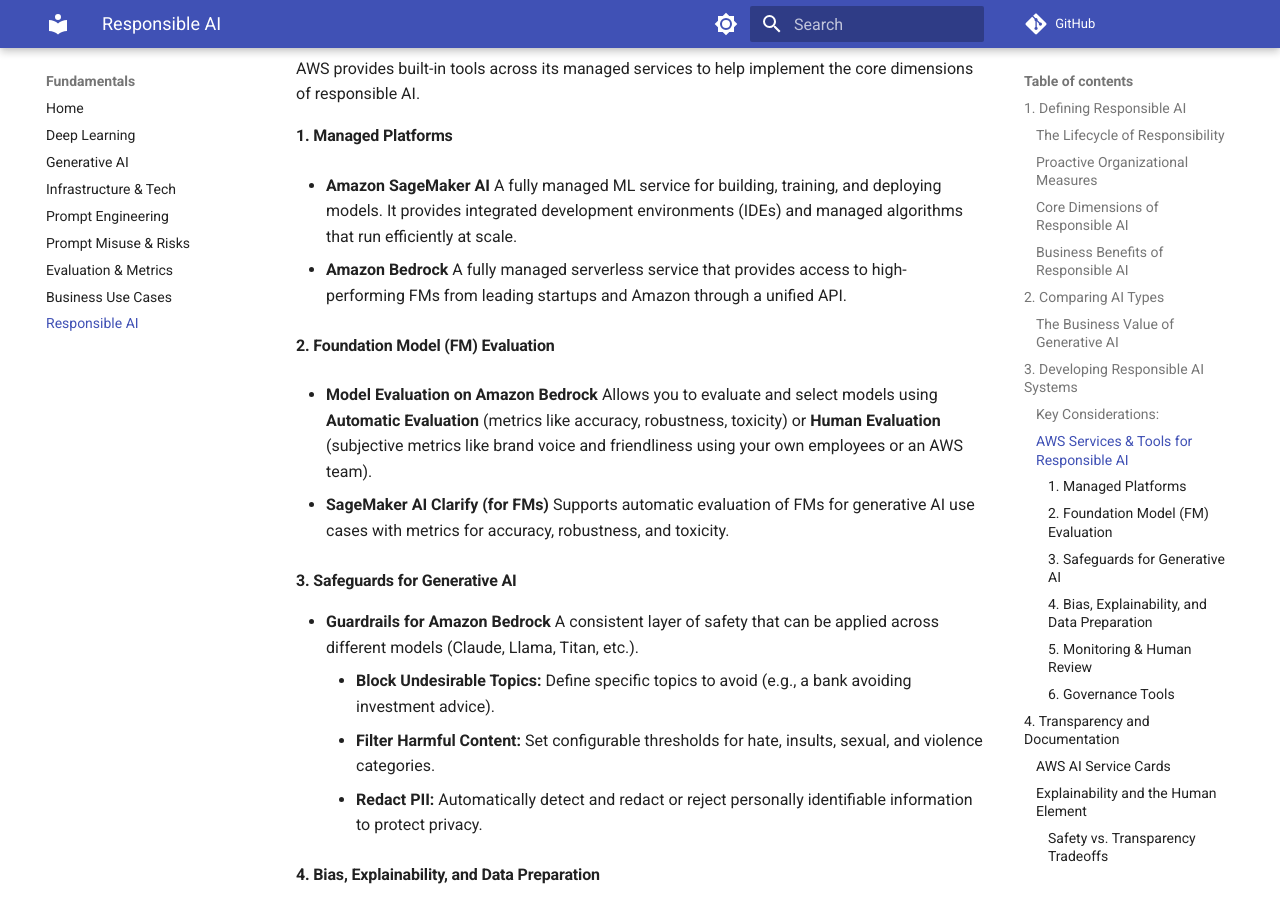
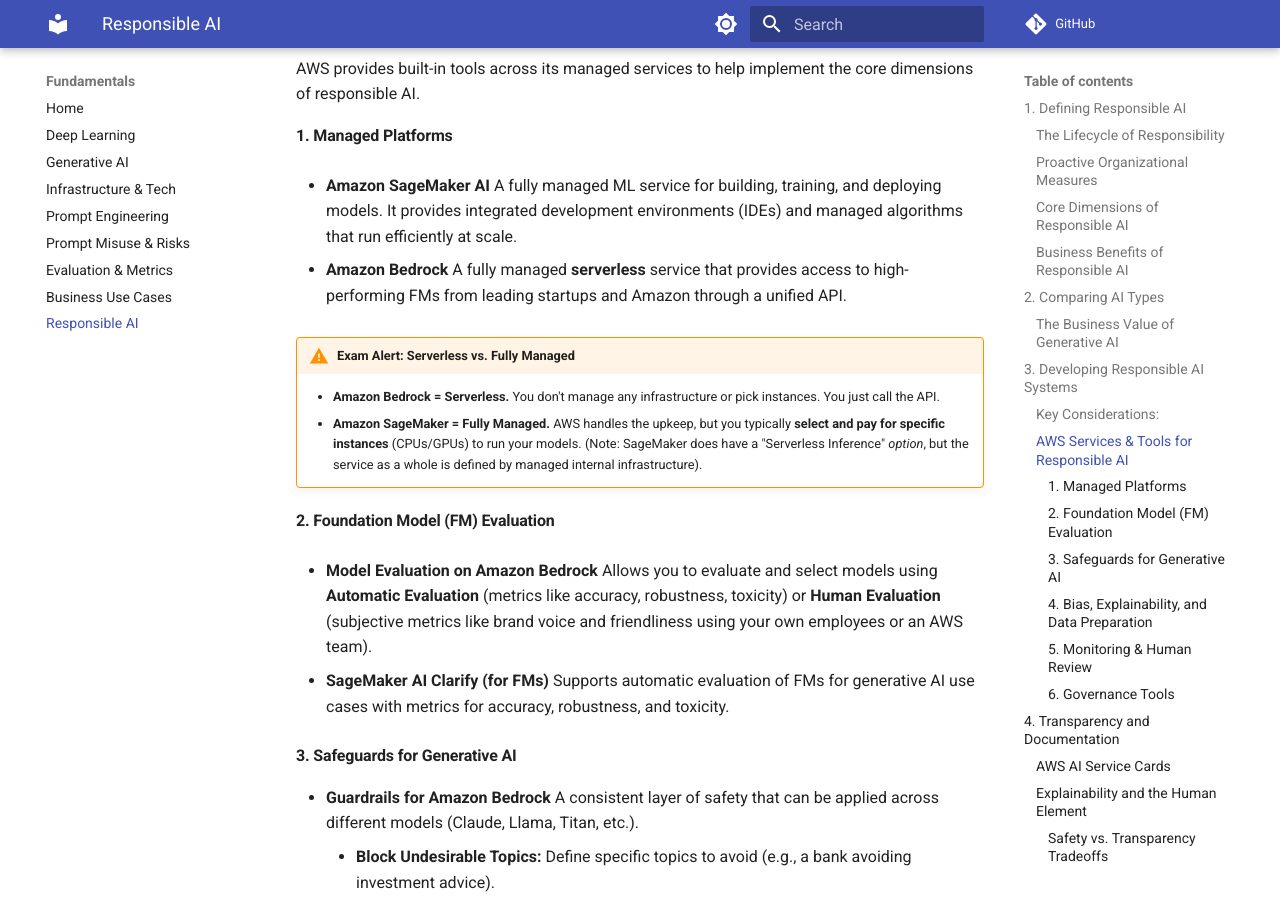
Before and after one commit to kvcenation5/aws-ai-practitioner-exam, an MkDocs documentation site: the page built from docs/09-responsible-ai.md, in a window 1280 px wide and 900 px high, scrolled down 3328 px. Built offline with MkDocs 1.6.1 and Material for MkDocs 9.7.7, drawn with Linux system fonts in a browser that asks for light colours; comment, search, counter and statistics services are not loaded.

Commit message:
Clarify serverless vs managed distinction for Bedrock and SageMaker

```diff
--- a/docs/09-responsible-ai.md
+++ b/docs/09-responsible-ai.md
@@ -104,7 +104,11 @@
     A fully managed ML service for building, training, and deploying models. It provides integrated development environments (IDEs) and managed algorithms that run efficiently at scale.
 
 *   **Amazon Bedrock**
-    A fully managed serverless service that provides access to high-performing FMs from leading startups and Amazon through a unified API.
+    A fully managed **serverless** service that provides access to high-performing FMs from leading startups and Amazon through a unified API.
+
+!!! warning "Exam Alert: Serverless vs. Fully Managed"
+    - **Amazon Bedrock = Serverless.** You don't manage any infrastructure or pick instances. You just call the API.
+    - **Amazon SageMaker = Fully Managed.** AWS handles the upkeep, but you typically **select and pay for specific instances** (CPUs/GPUs) to run your models. (Note: SageMaker does have a "Serverless Inference" *option*, but the service as a whole is defined by managed internal infrastructure).
 
 #### 2. Foundation Model (FM) Evaluation
 *   **Model Evaluation on Amazon Bedrock**
```
